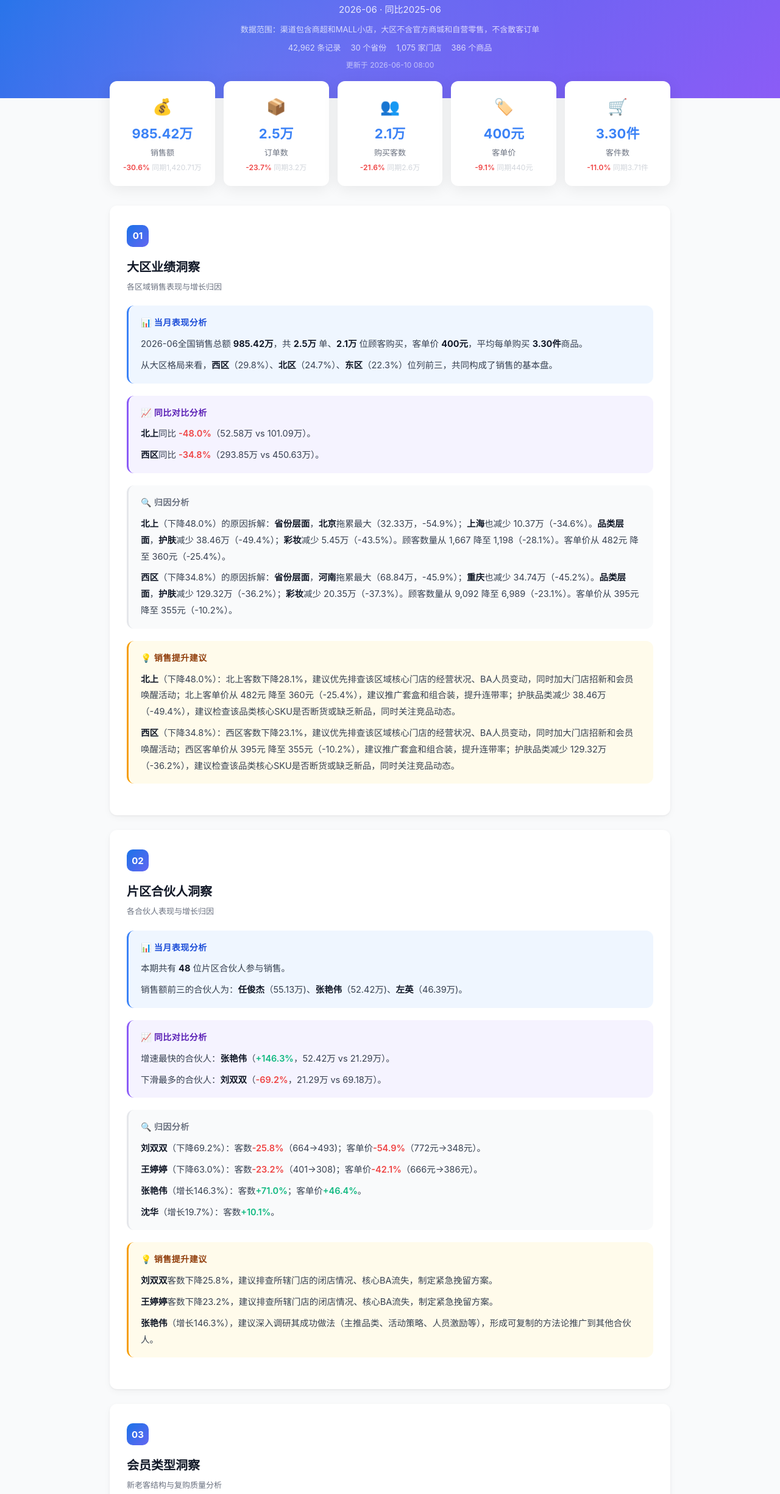
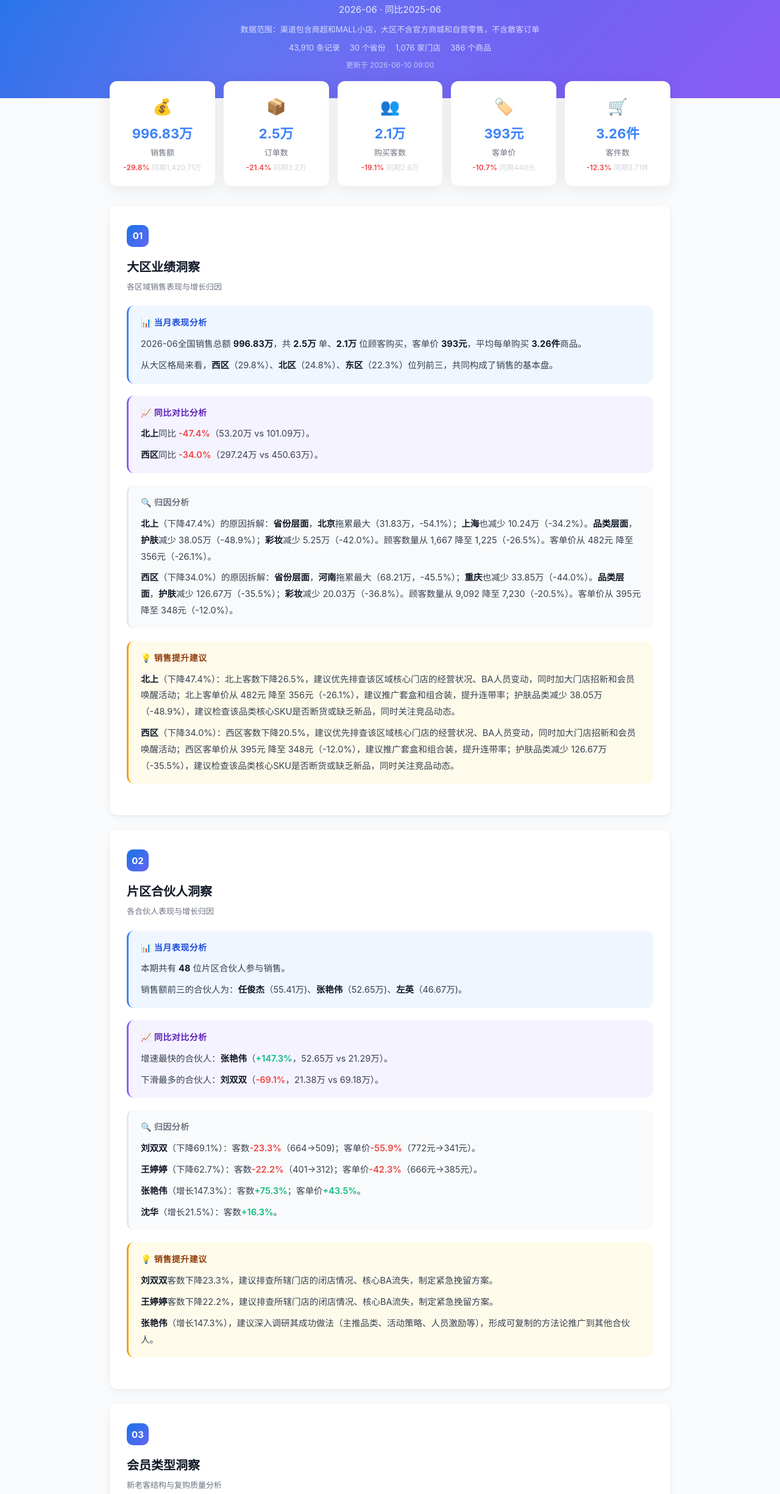
Before and after one commit to keanu666/report, a plain HTML site: page ai_sales_analysis.html in a window 1280 px wide. Shown: the part 110-2560 px from the top of the page at 61% size. Drawn offline with Linux system fonts and the light colour scheme.

Commit message:
每日报告更新 2026-06-10 09:00

```diff
--- a/ai_sales_analysis.html
+++ b/ai_sales_analysis.html
@@ -110,90 +110,90 @@ body { font-family: -apple-system, BlinkMacSystemFont, "Segoe UI", "PingFang SC"
         <p class="header-date">2026-06 · 同比2025-06</p>
         <p class="header-scope">数据范围：渠道包含商超和MALL小店，大区不含官方商城和自营零售，不含散客订单</p>
         <div class="header-meta">
-            <span>42,962 条记录</span>
+            <span>43,910 条记录</span>
             <span>30 个省份</span>
-            <span>1,075 家门店</span>
+            <span>1,076 家门店</span>
             <span>386 个商品</span>
         </div>
-        <p class="header-update">更新于 2026-06-10 08:00</p>
+        <p class="header-update">更新于 2026-06-10 09:00</p>
     </div>
 </div>
 <div class="container">
 <div class="kpi-row">
         <div class="kpi-card">
             <div class="kpi-icon">💰</div>
-            <div class="kpi-value">985.42万</div>
+            <div class="kpi-value">996.83万</div>
             <div class="kpi-label">销售额</div>
-            <div class="kpi-yoy"><span class="down">-30.6%</span> <span class="kpi-sub">同期1,420.71万</span></div>
+            <div class="kpi-yoy"><span class="down">-29.8%</span> <span class="kpi-sub">同期1,420.71万</span></div>
         </div>
         <div class="kpi-card">
             <div class="kpi-icon">📦</div>
             <div class="kpi-value">2.5万</div>
             <div class="kpi-label">订单数</div>
-            <div class="kpi-yoy"><span class="down">-23.7%</span> <span class="kpi-sub">同期3.2万</span></div>
+            <div class="kpi-yoy"><span class="down">-21.4%</span> <span class="kpi-sub">同期3.2万</span></div>
         </div>
         <div class="kpi-card">
             <div class="kpi-icon">👥</div>
             <div class="kpi-value">2.1万</div>
             <div class="kpi-label">购买客数</div>
-            <div class="kpi-yoy"><span class="down">-21.6%</span> <span class="kpi-sub">同期2.6万</span></div>
+            <div class="kpi-yoy"><span class="down">-19.1%</span> <span class="kpi-sub">同期2.6万</span></div>
         </div>
         <div class="kpi-card">
             <div class="kpi-icon">🏷️</div>
-            <div class="kpi-value">400元</div>
+            <div class="kpi-value">393元</div>
             <div class="kpi-label">客单价</div>
-            <div class="kpi-yoy"><span class="down">-9.1%</span> <span class="kpi-sub">同期440元</span></div>
+            <div class="kpi-yoy"><span class="down">-10.7%</span> <span class="kpi-sub">同期440元</span></div>
         </div>
         <div class="kpi-card">
             <div class="kpi-icon">🛒</div>
-            <div class="kpi-value">3.30件</div>
+            <div class="kpi-value">3.26件</div>
             <div class="kpi-label">客件数</div>
-            <div class="kpi-yoy"><span class="down">-11.0%</span> <span class="kpi-sub">同期3.71件</span></div>
+            <div class="kpi-yoy"><span class="down">-12.3%</span> <span class="kpi-sub">同期3.71件</span></div>
         </div></div>
 
 <section class="section">
     <div class="section-num">01</div>
     <h2>大区业绩洞察</h2>
     <p class="section-desc">各区域销售表现与增长归因</p>
-    <div class="narrative"><h3>📊 当月表现分析</h3><p>2026-06全国销售总额 <strong>985.42万</strong>，共 <strong>2.5万</strong> 单、<strong>2.1万</strong> 位顾客购买，客单价 <strong>400元</strong>，平均每单购买 <strong>3.30件</strong>商品。</p><p>从大区格局来看，<strong>西区</strong>（29.8%）、<strong>北区</strong>（24.7%）、<strong>东区</strong>（22.3%）位列前三，共同构成了销售的基本盘。</p></div>
-    <div class="narrative"><h3>📈 同比对比分析</h3><p><strong>北上</strong>同比 <strong><span class="down">-48.0%</span></strong>（52.58万 vs 101.09万）。</p><p><strong>西区</strong>同比 <strong><span class="down">-34.8%</span></strong>（293.85万 vs 450.63万）。</p></div>
-    <div class="narrative"><h3>🔍 归因分析</h3><p><strong>北上</strong>（下降48.0%）的原因拆解：<strong>省份层面</strong>，<strong>北京</strong>拖累最大（32.33万，-54.9%）；<strong>上海</strong>也减少 10.37万（-34.6%）。<strong>品类层面</strong>，<strong>护肤</strong>减少 38.46万（-49.4%）；<strong>彩妆</strong>减少 5.45万（-43.5%）。顾客数量从 1,667 降至 1,198（-28.1%）。客单价从 482元 降至 360元（-25.4%）。</p><p><strong>西区</strong>（下降34.8%）的原因拆解：<strong>省份层面</strong>，<strong>河南</strong>拖累最大（68.84万，-45.9%）；<strong>重庆</strong>也减少 34.74万（-45.2%）。<strong>品类层面</strong>，<strong>护肤</strong>减少 129.32万（-36.2%）；<strong>彩妆</strong>减少 20.35万（-37.3%）。顾客数量从 9,092 降至 6,989（-23.1%）。客单价从 395元 降至 355元（-10.2%）。</p></div>
-    <div class="narrative"><h3>💡 销售提升建议</h3><p><strong>北上</strong>（下降48.0%）：北上客数下降28.1%，建议优先排查该区域核心门店的经营状况、BA人员变动，同时加大门店招新和会员唤醒活动；北上客单价从 482元 降至 360元（-25.4%），建议推广套盒和组合装，提升连带率；护肤品类减少 38.46万（-49.4%），建议检查该品类核心SKU是否断货或缺乏新品，同时关注竞品动态。</p><p><strong>西区</strong>（下降34.8%）：西区客数下降23.1%，建议优先排查该区域核心门店的经营状况、BA人员变动，同时加大门店招新和会员唤醒活动；西区客单价从 395元 降至 355元（-10.2%），建议推广套盒和组合装，提升连带率；护肤品类减少 129.32万（-36.2%），建议检查该品类核心SKU是否断货或缺乏新品，同时关注竞品动态。</p></div>
+    <div class="narrative"><h3>📊 当月表现分析</h3><p>2026-06全国销售总额 <strong>996.83万</strong>，共 <strong>2.5万</strong> 单、<strong>2.1万</strong> 位顾客购买，客单价 <strong>393元</strong>，平均每单购买 <strong>3.26件</strong>商品。</p><p>从大区格局来看，<strong>西区</strong>（29.8%）、<strong>北区</strong>（24.8%）、<strong>东区</strong>（22.3%）位列前三，共同构成了销售的基本盘。</p></div>
+    <div class="narrative"><h3>📈 同比对比分析</h3><p><strong>北上</strong>同比 <strong><span class="down">-47.4%</span></strong>（53.20万 vs 101.09万）。</p><p><strong>西区</strong>同比 <strong><span class="down">-34.0%</span></strong>（297.24万 vs 450.63万）。</p></div>
+    <div class="narrative"><h3>🔍 归因分析</h3><p><strong>北上</strong>（下降47.4%）的原因拆解：<strong>省份层面</strong>，<strong>北京</strong>拖累最大（31.83万，-54.1%）；<strong>上海</strong>也减少 10.24万（-34.2%）。<strong>品类层面</strong>，<strong>护肤</strong>减少 38.05万（-48.9%）；<strong>彩妆</strong>减少 5.25万（-42.0%）。顾客数量从 1,667 降至 1,225（-26.5%）。客单价从 482元 降至 356元（-26.1%）。</p><p><strong>西区</strong>（下降34.0%）的原因拆解：<strong>省份层面</strong>，<strong>河南</strong>拖累最大（68.21万，-45.5%）；<strong>重庆</strong>也减少 33.85万（-44.0%）。<strong>品类层面</strong>，<strong>护肤</strong>减少 126.67万（-35.5%）；<strong>彩妆</strong>减少 20.03万（-36.8%）。顾客数量从 9,092 降至 7,230（-20.5%）。客单价从 395元 降至 348元（-12.0%）。</p></div>
+    <div class="narrative"><h3>💡 销售提升建议</h3><p><strong>北上</strong>（下降47.4%）：北上客数下降26.5%，建议优先排查该区域核心门店的经营状况、BA人员变动，同时加大门店招新和会员唤醒活动；北上客单价从 482元 降至 356元（-26.1%），建议推广套盒和组合装，提升连带率；护肤品类减少 38.05万（-48.9%），建议检查该品类核心SKU是否断货或缺乏新品，同时关注竞品动态。</p><p><strong>西区</strong>（下降34.0%）：西区客数下降20.5%，建议优先排查该区域核心门店的经营状况、BA人员变动，同时加大门店招新和会员唤醒活动；西区客单价从 395元 降至 348元（-12.0%），建议推广套盒和组合装，提升连带率；护肤品类减少 126.67万（-35.5%），建议检查该品类核心SKU是否断货或缺乏新品，同时关注竞品动态。</p></div>
 </section>
 
 <section class="section">
     <div class="section-num">02</div>
     <h2>片区合伙人洞察</h2>
     <p class="section-desc">各合伙人表现与增长归因</p>
-    <div class="narrative"><h3>📊 当月表现分析</h3><p>本期共有 <strong>48</strong> 位片区合伙人参与销售。</p><p>销售额前三的合伙人为：<strong>任俊杰</strong>（55.13万)、<strong>张艳伟</strong>（52.42万)、<strong>左英</strong>（46.39万)。</p></div>
-    <div class="narrative"><h3>📈 同比对比分析</h3><p>增速最快的合伙人：<strong>张艳伟</strong>（<span class="up">+146.3%</span>，52.42万 vs 21.29万）。</p><p>下滑最多的合伙人：<strong>刘双双</strong>（<span class="down">-69.2%</span>，21.29万 vs 69.18万）。</p></div>
-    <div class="narrative"><h3>🔍 归因分析</h3><p><strong>刘双双</strong>（下降69.2%）：客数<span class="down">-25.8%</span>（664→493)；客单价<span class="down">-54.9%</span>（772元→348元）。</p><p><strong>王婷婷</strong>（下降63.0%）：客数<span class="down">-23.2%</span>（401→308)；客单价<span class="down">-42.1%</span>（666元→386元）。</p><p><strong>张艳伟</strong>（增长146.3%）：客数<span class="up">+71.0%</span>；客单价<span class="up">+46.4%</span>。</p><p><strong>沈华</strong>（增长19.7%）：客数<span class="up">+10.1%</span>。</p></div>
-    <div class="narrative"><h3>💡 销售提升建议</h3><p><strong>刘双双</strong>客数下降25.8%，建议排查所辖门店的闭店情况、核心BA流失，制定紧急挽留方案。</p><p><strong>王婷婷</strong>客数下降23.2%，建议排查所辖门店的闭店情况、核心BA流失，制定紧急挽留方案。</p><p><strong>张艳伟</strong>（增长146.3%），建议深入调研其成功做法（主推品类、活动策略、人员激励等），形成可复制的方法论推广到其他合伙人。</p></div>
+    <div class="narrative"><h3>📊 当月表现分析</h3><p>本期共有 <strong>48</strong> 位片区合伙人参与销售。</p><p>销售额前三的合伙人为：<strong>任俊杰</strong>（55.41万)、<strong>张艳伟</strong>（52.65万)、<strong>左英</strong>（46.67万)。</p></div>
+    <div class="narrative"><h3>📈 同比对比分析</h3><p>增速最快的合伙人：<strong>张艳伟</strong>（<span class="up">+147.3%</span>，52.65万 vs 21.29万）。</p><p>下滑最多的合伙人：<strong>刘双双</strong>（<span class="down">-69.1%</span>，21.38万 vs 69.18万）。</p></div>
+    <div class="narrative"><h3>🔍 归因分析</h3><p><strong>刘双双</strong>（下降69.1%）：客数<span class="down">-23.3%</span>（664→509)；客单价<span class="down">-55.9%</span>（772元→341元）。</p><p><strong>王婷婷</strong>（下降62.7%）：客数<span class="down">-22.2%</span>（401→312)；客单价<span class="down">-42.3%</span>（666元→385元）。</p><p><strong>张艳伟</strong>（增长147.3%）：客数<span class="up">+75.3%</span>；客单价<span class="up">+43.5%</span>。</p><p><strong>沈华</strong>（增长21.5%）：客数<span class="up">+16.3%</span>。</p></div>
+    <div class="narrative"><h3>💡 销售提升建议</h3><p><strong>刘双双</strong>客数下降23.3%，建议排查所辖门店的闭店情况、核心BA流失，制定紧急挽留方案。</p><p><strong>王婷婷</strong>客数下降22.2%，建议排查所辖门店的闭店情况、核心BA流失，制定紧急挽留方案。</p><p><strong>张艳伟</strong>（增长147.3%），建议深入调研其成功做法（主推品类、活动策略、人员激励等），形成可复制的方法论推广到其他合伙人。</p></div>
 </section>
 
 <section class="section">
     <div class="section-num">03</div>
     <h2>会员类型洞察</h2>
     <p class="section-desc">新老客结构与复购质量分析</p>
-    <div class="narrative"><h3>📊 当月表现分析</h3><p>本月销售中，<strong>老客</strong>贡献了 <strong>91.2%</strong>（899.04万），<strong>新客</strong>贡献了 <strong>8.8%</strong>（86.38万）。</p><p>老客客单价 <strong>470元</strong>，新客客单价 <strong>157元</strong>，老客客单价是新客的 3.0 倍。</p><p>老客客件数 <strong>3.78件</strong>，新客客件数 <strong>1.67件</strong>。</p></div>
-    <div class="narrative"><h3>📈 同比对比分析</h3><p>老客同比 <strong><span class="down">-26.0%</span></strong>（899.04万 vs 1,214.67万）。</p><p>新客同比 <strong><span class="down">-58.1%</span></strong>（86.38万 vs 206.04万）。</p></div>
-    <div class="narrative"><h3>🔍 归因分析</h3><p>新客同比 <strong><span class="down">-58.1%</span></strong>，深层原因：新客招募数量从 7,258 降至 4,927（-32.1%），招新力度不足是核心原因。品类方面，新客购买减少最多的品类为：<strong>护肤</strong>（减少87.91万）、<strong>彩妆</strong>（减少16.44万）。去年新客主要购买：护肤（155.50万）、彩妆（27.36万）、面膜（21.35万）；今年变为：护肤（67.59万）、彩妆（10.92万）、面膜（6.73万）。</p><p>老客同比 <strong><span class="down">-26.0%</span></strong>：客数<span class="down">-19.2%</span>；客单价<span class="down">-8.3%</span>。</p></div>
-    <div class="narrative"><h3>💡 销售提升建议</h3><p>新客同比下降58.1%（客数从 7,258 降至 4,927） 护肤品类减少 87.91万（-56.5%），建议针对新客推出该品类的体验装或首购优惠；彩妆品类减少 16.44万（-60.1%），建议针对新客推出该品类的体验装或首购优惠 建议加大新客首单礼、体验装派发的投入力度。</p></div>
+    <div class="narrative"><h3>📊 当月表现分析</h3><p>本月销售中，<strong>老客</strong>贡献了 <strong>90.4%</strong>（900.80万），<strong>新客</strong>贡献了 <strong>9.6%</strong>（96.03万）。</p><p>老客客单价 <strong>470元</strong>，新客客单价 <strong>155元</strong>，老客客单价是新客的 3.0 倍。</p><p>老客客件数 <strong>3.77件</strong>，新客客件数 <strong>1.66件</strong>。</p></div>
+    <div class="narrative"><h3>📈 同比对比分析</h3><p>老客同比 <strong><span class="down">-25.8%</span></strong>（900.80万 vs 1,214.67万）。</p><p>新客同比 <strong><span class="down">-53.4%</span></strong>（96.03万 vs 206.04万）。</p></div>
+    <div class="narrative"><h3>🔍 归因分析</h3><p>新客同比 <strong><span class="down">-53.4%</span></strong>，深层原因：新客招募数量从 7,258 降至 5,535（-23.7%），招新力度不足是核心原因。品类方面，新客购买减少最多的品类为：<strong>护肤</strong>（减少80.75万）、<strong>彩妆</strong>（减少14.98万）。去年新客主要购买：护肤（155.50万）、彩妆（27.36万）、面膜（21.35万）；今年变为：护肤（74.74万）、彩妆（12.38万）、面膜（7.54万）。</p><p>老客同比 <strong><span class="down">-25.8%</span></strong>：客数<span class="down">-18.9%</span>；客单价<span class="down">-8.5%</span>。</p></div>
+    <div class="narrative"><h3>💡 销售提升建议</h3><p>新客同比下降53.4%（客数从 7,258 降至 5,535） 护肤品类减少 80.75万（-51.9%），建议针对新客推出该品类的体验装或首购优惠；彩妆品类减少 14.98万（-54.8%），建议针对新客推出该品类的体验装或首购优惠 建议加大新客首单礼、体验装派发的投入力度。</p></div>
 </section>
 
 <section class="section">
     <div class="section-num">04</div>
     <h2>商品洞察</h2>
     <p class="section-desc">品类表现、系列趋势与爆款分析</p>
-    <div class="narrative"><h3>📊 当月表现分析</h3><p>从品类结构来看，<strong>护肤</strong>（75.7%）、<strong>彩妆</strong>（12.9%）、<strong>面膜</strong>（10.4%）构成主力品类。</p><p>系列层面，<strong>金钻微雕系列</strong>（199.69万)、<strong>铂金胶原系列</strong>（134.27万)、<strong>雪肌追光系列</strong>（93.19万)位列前三。</p><p>单品爆款方面，<strong>雪肌追光四件套(洁水乳精)</strong>（46.69万)、<strong>金钻微雕抗皱紧致眼霜20g</strong>（35.13万)、<strong>极地补水修护等渗面膜28ml×5片</strong>（31.81万)销售额最高。</p></div>
-    <div class="narrative"><h3>📈 同比对比分析</h3><p><strong>护肤</strong>下滑最严重，同比 <strong><span class="down">-33.4%</span></strong>（746.30万 vs 1,120.58万）。</p><p>系列层面，<strong>等渗系列</strong>表现突出（<span class="up">+89.7%</span>）。</p><p><strong>凝时鲜颜系列</strong>下滑明显（<span class="down">-59.2%</span>）。</p></div>
-    <div class="narrative"><h3>🔍 归因分析</h3><p><strong>护肤</strong>（下降33.4%）的驱动因素：顾客从 2.1万 降至 1.5万（-29.0%）；客单价从 460元 降至 450元（-2.1%）；客件数<span class="down">-11.7%</span>。</p><p><strong>彩妆</strong>（下降28.3%）的驱动因素：顾客从 6,612 降至 4,911（-25.7%）；客单价从 252元 降至 239元（-4.8%）；客件数<span class="up">+8.3%</span>。</p><p>单品层面，<strong>雪肌追光焕白修颜防晒乳40mL</strong>增长最猛（<span class="up">+4874.3%</span>），金额从 0.10万 增至 5.01万。</p><p><strong>三重胶原全脸淡纹次抛精华液1.2mL×30支</strong>下滑幅度大（<span class="down">-72.9%</span>），金额从 41.18万 降至 11.15万。</p></div>
-    <div class="narrative"><h3>💡 销售提升建议</h3><p><strong>护肤</strong>顾客流失29.0%，建议排查核心SKU是否断货或缺乏新品，同时针对该品类顾客开展定向促销。</p><p><strong>三重胶原全脸淡纹次抛精华液1.2mL×30支</strong>（下降72.9%）（金额从 41.18万 降至 11.15万），建议检查：①是否断货或库存不足；②是否有竞品替代；③是否需要调整定价或清仓处理。</p><p><strong>雪肌追光焕白修颜防晒乳40mL</strong>（增长4874.3%），建议确保库存充足、优化陈列位置，同时围绕该单品打造连带销售组合。</p></div>
+    <div class="narrative"><h3>📊 当月表现分析</h3><p>从品类结构来看，<strong>护肤</strong>（75.7%）、<strong>彩妆</strong>（13.0%）、<strong>面膜</strong>（10.4%）构成主力品类。</p><p>系列层面，<strong>金钻微雕系列</strong>（201.40万)、<strong>铂金胶原系列</strong>（136.37万)、<strong>雪肌追光系列</strong>（94.11万)位列前三。</p><p>单品爆款方面，<strong>雪肌追光四件套(洁水乳精)</strong>（47.26万)、<strong>金钻微雕抗皱紧致眼霜20g</strong>（35.49万)、<strong>极地补水修护等渗面膜28ml×5片</strong>（31.92万)销售额最高。</p></div>
+    <div class="narrative"><h3>📈 同比对比分析</h3><p><strong>护肤</strong>下滑最严重，同比 <strong><span class="down">-32.6%</span></strong>（754.90万 vs 1,120.58万）。</p><p>系列层面，<strong>等渗系列</strong>表现突出（<span class="up">+90.4%</span>）。</p><p><strong>凝时鲜颜系列</strong>下滑明显（<span class="down">-58.9%</span>）。</p></div>
+    <div class="narrative"><h3>🔍 归因分析</h3><p><strong>护肤</strong>（下降32.6%）的驱动因素：顾客从 2.1万 降至 1.5万（-26.5%）；客单价从 460元 降至 441元（-4.2%）；客件数<span class="down">-12.7%</span>。</p><p><strong>彩妆</strong>（下降27.4%）的驱动因素：顾客从 6,612 降至 4,984（-24.6%）；客单价从 252元 降至 239元（-5.0%）；客件数<span class="up">+8.1%</span>。</p><p>单品层面，<strong>雪肌追光焕白修颜防晒乳40mL</strong>增长最猛（<span class="up">+4890.1%</span>），金额从 0.10万 增至 5.03万。</p><p><strong>三重胶原全脸淡纹次抛精华液1.2mL×30支</strong>下滑幅度大（<span class="down">-72.8%</span>），金额从 41.18万 降至 11.19万。</p></div>
+    <div class="narrative"><h3>💡 销售提升建议</h3><p><strong>护肤</strong>顾客流失26.5%，建议排查核心SKU是否断货或缺乏新品，同时针对该品类顾客开展定向促销。</p><p><strong>三重胶原全脸淡纹次抛精华液1.2mL×30支</strong>（下降72.8%）（金额从 41.18万 降至 11.19万），建议检查：①是否断货或库存不足；②是否有竞品替代；③是否需要调整定价或清仓处理。</p><p><strong>雪肌追光焕白修颜防晒乳40mL</strong>（增长4890.1%），建议确保库存充足、优化陈列位置，同时围绕该单品打造连带销售组合。</p></div>
 </section>
 </div>
 <div class="footer">
     <p>📝 基于 2026-06 自然堂零售销售明细数据 | 同比对比2025-06</p>
-    <p>最后更新: 2026-06-10 08:00</p>
+    <p>最后更新: 2026-06-10 09:00</p>
 </div>
 </body>
 </html>
```
